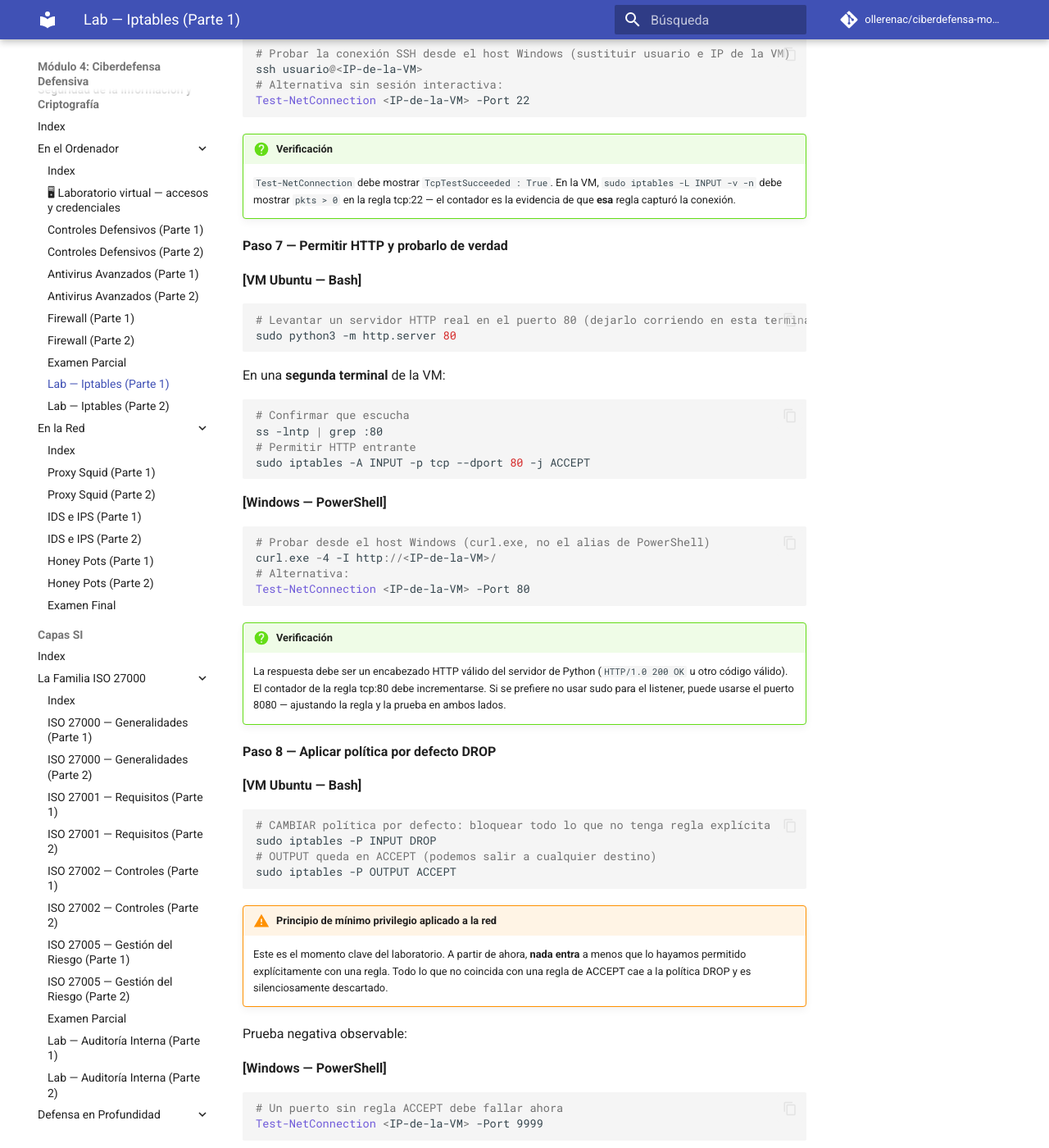
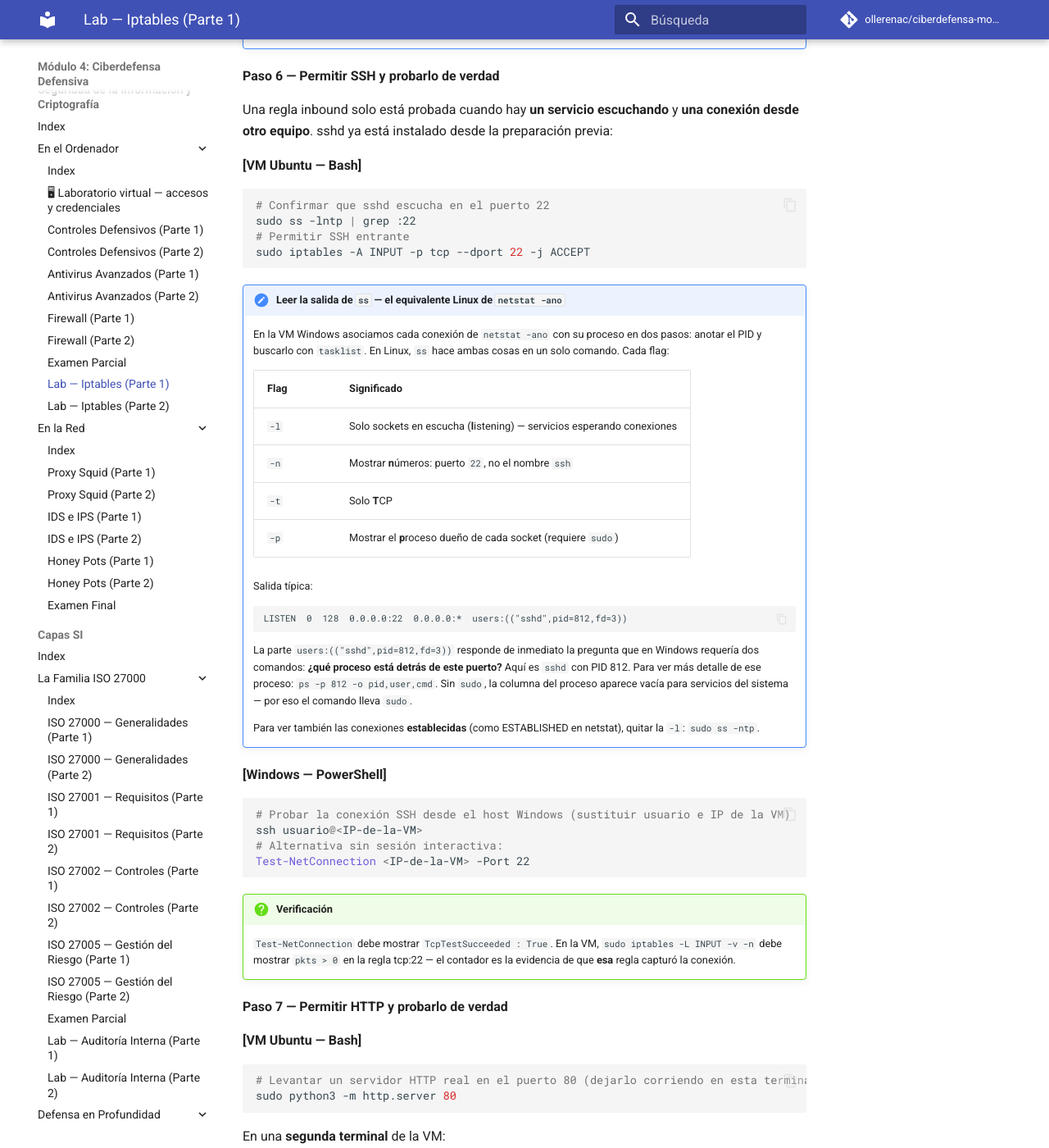
Before and after one commit to ollerenac/ciberdefensa-modulo4, an MkDocs documentation site: the page built from docs/seguridad-criptografia/en-el-ordenador/lab-iptables-p1.md, in a window 1280 px wide and 1400 px high, scrolled down 6543 px. Shown: the whole window at 82% size. Built offline with MkDocs 1.6.1 and Material for MkDocs 9.7.7, drawn with Linux system fonts in a browser that asks for light colours; comment, search, counter and statistics services are not loaded; some of the changed text lies outside the part shown.

Commit message:
docs(iptables): Guest Additions con clipboard y lectura de ss -lntp por PID
- Preparación previa: instalar Guest Additions desde repos, activar
  portapapeles bidireccional, con fallback a Xorg si Wayland falla.
- Paso 6: nota que explica cada flag de ss -lntp y cómo asociar
  puerto→proceso→PID, enlazando con el ejercicio netstat -ano de la VM
  Windows de lecciones anteriores.
- ss -lntp pasa a sudo ss -lntp (sin sudo la columna de proceso sale
  vacía para servicios de root); solución de instructor alineada.

Co-Authored-By: Claude Fable 5 <noreply@anthropic.com>

````diff
--- a/docs/seguridad-criptografia/en-el-ordenador/lab-iptables-p1.md
+++ b/docs/seguridad-criptografia/en-el-ordenador/lab-iptables-p1.md
@@ -51,9 +51,24 @@ sudo apt install -y openssh-server netfilter-persistent tcpdump curl
 
 # 4. Verificaciones
 iptables --version          # se espera: iptables v1.8.x (nf_tables)
-ss -lntp | grep :22         # sshd debe estar escuchando
+sudo ss -lntp | grep :22    # sshd debe estar escuchando
 curl -4 -I http://example.com   # debe devolver una respuesta HTTP (exit code 0)
+
+# 5. Guest Additions (integración VM ↔ anfitrión)
+sudo apt install -y virtualbox-guest-utils virtualbox-guest-x11
+sudo reboot
 ```
+
+Tras el reinicio, en la **ventana de VirtualBox** de la VM activar el portapapeles
+compartido: menú **Dispositivos → Portapapeles compartido → Bidireccional**
+(en inglés: *Devices → Shared Clipboard → Bidirectional*). Con esto se puede
+copiar y pegar texto entre el host Windows y la VM en ambos sentidos.
+
+!!! tip "Si copiar/pegar no funciona"
+    Ubuntu 24.04 inicia sesión con Wayland por defecto y el portapapeles
+    compartido puede fallar ahí. Solución: cerrar sesión, y en la pantalla de
+    inicio de sesión pulsar el **engranaje** (abajo a la derecha) y elegir
+    **"Ubuntu on Xorg"** antes de entrar. Probar de nuevo el copiar/pegar.
 
 !!! note "No modificar las fuentes APT"
     Ubuntu 24.04 usa el formato deb822 en `/etc/apt/sources.list.d/ubuntu.sources`.
@@ -271,10 +286,37 @@ conexión desde otro equipo**. sshd ya está instalado desde la preparación pre
 
 ```bash
 # Confirmar que sshd escucha en el puerto 22
-ss -lntp | grep :22
+sudo ss -lntp | grep :22
 # Permitir SSH entrante
 sudo iptables -A INPUT -p tcp --dport 22 -j ACCEPT
 ```
+
+!!! note "Leer la salida de `ss` — el equivalente Linux de `netstat -ano`"
+    En la VM Windows asociamos cada conexión de `netstat -ano` con su proceso en
+    dos pasos: anotar el PID y buscarlo con `tasklist`. En Linux, `ss` hace ambas
+    cosas en un solo comando. Cada flag:
+
+    | Flag | Significado |
+    |------|-------------|
+    | `-l` | Solo sockets en escucha (**l**istening) — servicios esperando conexiones |
+    | `-n` | Mostrar **n**úmeros: puerto `22`, no el nombre `ssh` |
+    | `-t` | Solo **T**CP |
+    | `-p` | Mostrar el **p**roceso dueño de cada socket (requiere `sudo`) |
+
+    Salida típica:
+
+    ```
+    LISTEN  0  128  0.0.0.0:22  0.0.0.0:*  users:(("sshd",pid=812,fd=3))
+    ```
+
+    La parte `users:(("sshd",pid=812,fd=3))` responde de inmediato la pregunta que
+    en Windows requería dos comandos: **¿qué proceso está detrás de este puerto?**
+    Aquí es `sshd` con PID 812. Para ver más detalle de ese proceso:
+    `ps -p 812 -o pid,user,cmd`. Sin `sudo`, la columna del proceso aparece vacía
+    para servicios del sistema — por eso el comando lleva `sudo`.
+
+    Para ver también las conexiones **establecidas** (como ESTABLISHED en
+    netstat), quitar la `-l`: `sudo ss -ntp`.
 
 **[Windows — PowerShell]**
 
@@ -302,8 +344,8 @@ sudo python3 -m http.server 80
 En una **segunda terminal** de la VM:
 
 ```bash
-# Confirmar que escucha
-ss -lntp | grep :80
+# Confirmar que escucha (¿qué proceso y PID aparecen esta vez?)
+sudo ss -lntp | grep :80
 # Permitir HTTP entrante
 sudo iptables -A INPUT -p tcp --dport 80 -j ACCEPT
 ```
````
Also changed, not shown: docs/instructor/lab-iptables-p1-solucion.md (+3 -3 lines).
